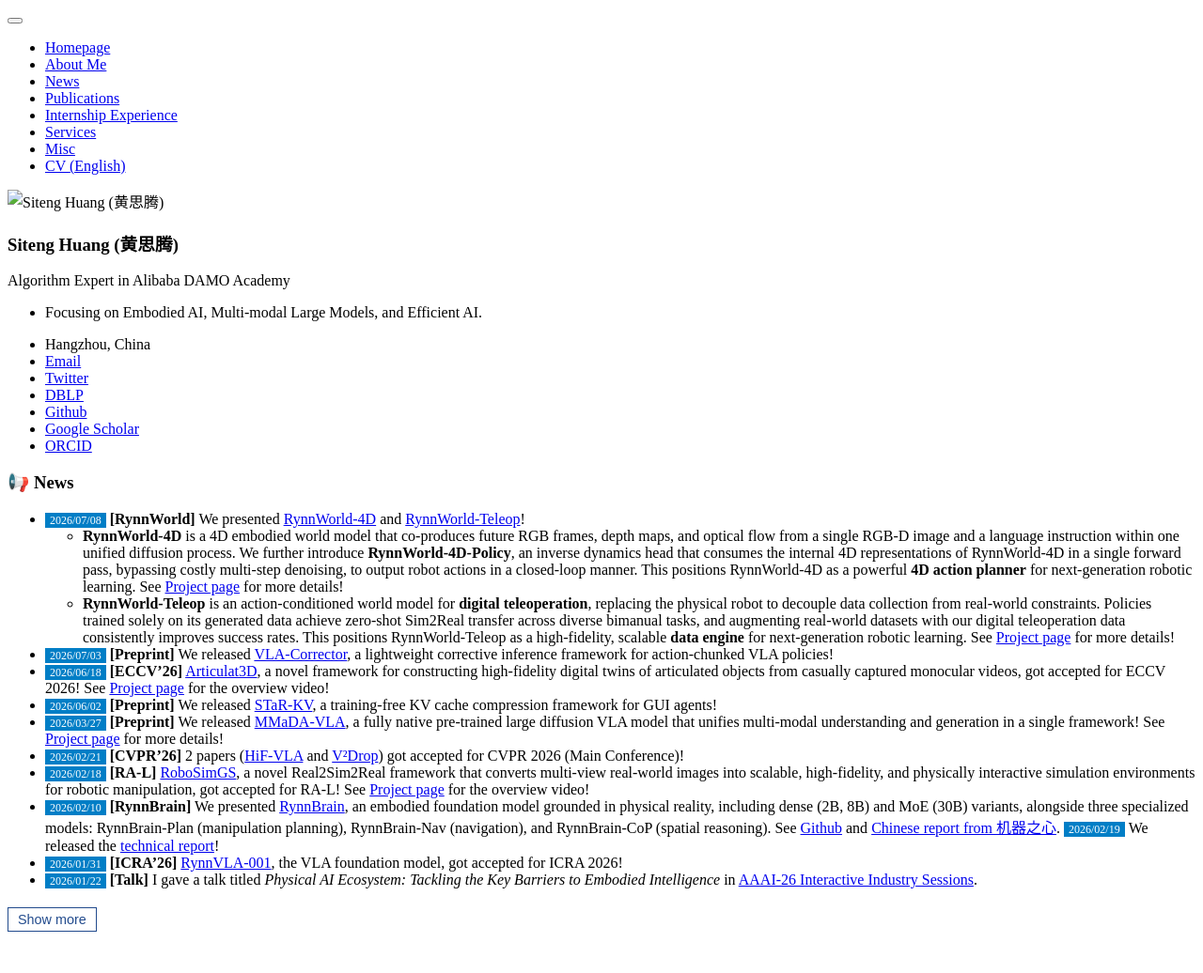
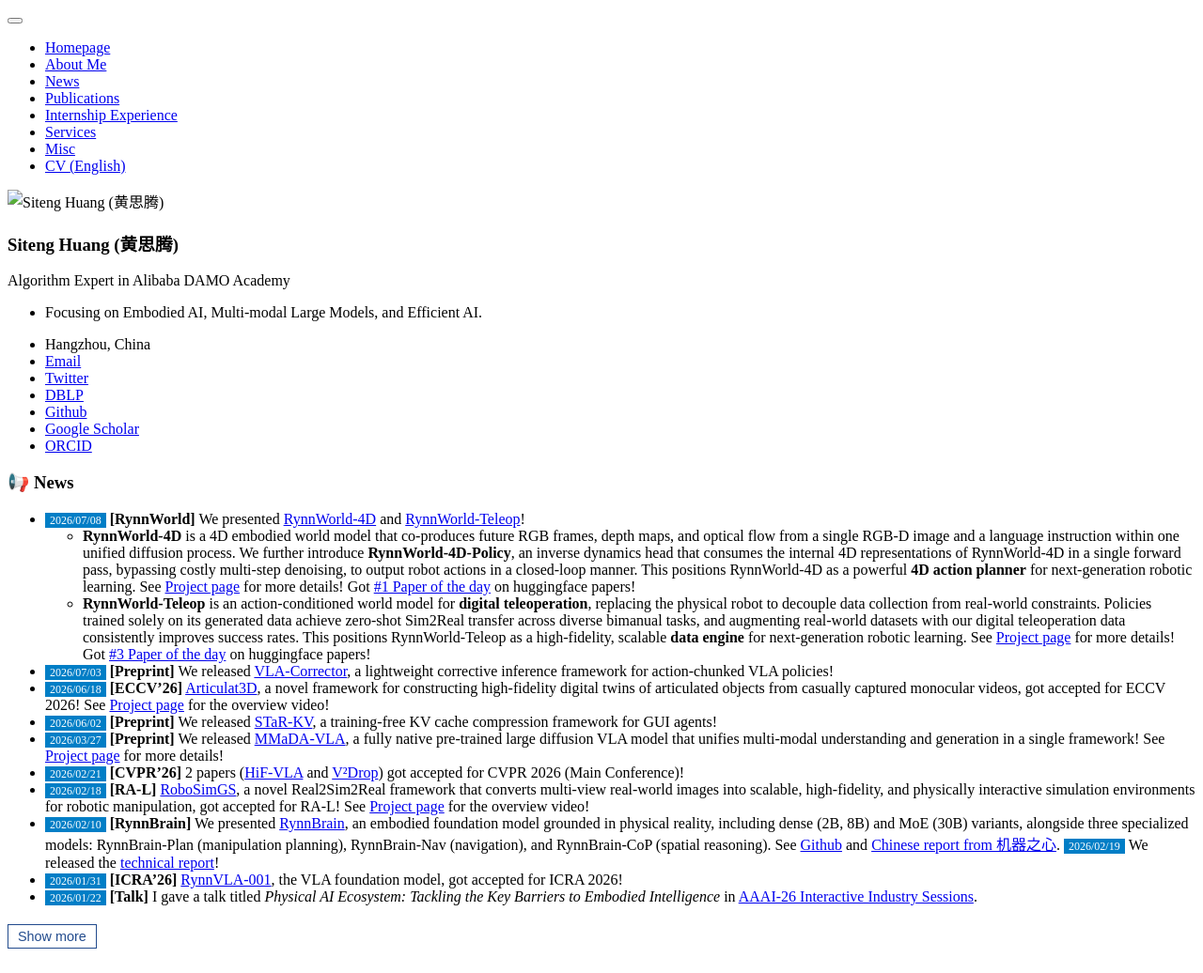
Before and after one commit to bighuang624/bighuang624.github.io, a Jekyll site: the page built from _pages/includes/news.md, in a window 1280 px wide. Shown: the whole page at 94% size. Built offline with Jekyll 4.4.1, drawn with Linux system fonts in a browser that asks for light colours; our own code applies the rules of GitHub Pages for plain Markdown files.

Commit message:
update news

```diff
--- a/_pages/includes/news.md
+++ b/_pages/includes/news.md
@@ -27,12 +27,12 @@
 </style>
 
 * <span style="font-size:12px;color:#FFFFFF;background-color:#007ec6;padding:1px 5px 1.5px 5px;">2026/07/08</span> **[RynnWorld]** We presented [RynnWorld-4D](https://arxiv.org/abs/2607.06559) and [RynnWorld-Teleop](https://arxiv.org/abs/2607.06558)!
-  * **RynnWorld-4D** is a 4D embodied world model that co-produces future RGB frames, depth maps, and optical flow from a single RGB-D image and a language instruction within one unified diffusion process. We further introduce **RynnWorld-4D-Policy**, an inverse dynamics head that consumes the internal 4D representations of RynnWorld-4D in a single forward pass, bypassing costly multi-step denoising, to output robot actions in a closed-loop manner. This positions RynnWorld-4D as a powerful **4D action planner** for next-generation robotic learning. See [Project page](https://alibaba-damo-academy.github.io/RynnWorld-4D.github.io) for more details!
-  * **RynnWorld-Teleop** is an action-conditioned world model for **digital teleoperation**, replacing the physical robot to decouple data collection from real-world constraints. Policies trained solely on its generated data achieve zero-shot Sim2Real transfer across diverse bimanual tasks, and augmenting real-world datasets with our digital teleoperation data consistently improves success rates. This positions RynnWorld-Teleop as a high-fidelity, scalable **data engine** for next-generation robotic learning. See [Project page](https://alibaba-damo-academy.github.io/RynnWorld-Teleop.github.io) for more details!
+  * **RynnWorld-4D** is a 4D embodied world model that co-produces future RGB frames, depth maps, and optical flow from a single RGB-D image and a language instruction within one unified diffusion process. We further introduce **RynnWorld-4D-Policy**, an inverse dynamics head that consumes the internal 4D representations of RynnWorld-4D in a single forward pass, bypassing costly multi-step denoising, to output robot actions in a closed-loop manner. This positions RynnWorld-4D as a powerful **4D action planner** for next-generation robotic learning. See [Project page](https://alibaba-damo-academy.github.io/RynnWorld-4D.github.io) for more details! Got [#1 Paper of the day](https://huggingface.co/papers/2607.06559) on huggingface papers!
+  * **RynnWorld-Teleop** is an action-conditioned world model for **digital teleoperation**, replacing the physical robot to decouple data collection from real-world constraints. Policies trained solely on its generated data achieve zero-shot Sim2Real transfer across diverse bimanual tasks, and augmenting real-world datasets with our digital teleoperation data consistently improves success rates. This positions RynnWorld-Teleop as a high-fidelity, scalable **data engine** for next-generation robotic learning. See [Project page](https://alibaba-damo-academy.github.io/RynnWorld-Teleop.github.io) for more details! Got [#3 Paper of the day](https://huggingface.co/papers/2607.06558) on huggingface papers!
 * <span style="font-size:12px;color:#FFFFFF;background-color:#007ec6;padding:1px 5px 1.5px 5px;">2026/07/03</span> **[Preprint]** We released [VLA-Corrector](https://arxiv.org/abs/2607.01804), a lightweight corrective inference framework for action-chunked VLA policies!
 * <span style="font-size:12px;color:#FFFFFF;background-color:#007ec6;padding:1px 5px 1.5px 5px;">2026/06/18</span> **[ECCV'26]** [Articulat3D](https://arxiv.org/abs/2603.11606), a novel framework for constructing high-fidelity digital twins of articulated objects from casually captured monocular videos, got accepted for ECCV 2026! See [Project page](https://maxwell-zhao.github.io/Articulat3D/) for the overview video!
 * <span style="font-size:12px;color:#FFFFFF;background-color:#007ec6;padding:1px 5px 1.5px 5px;">2026/06/02</span> **[Preprint]** We released [STaR-KV](https://arxiv.org/abs/2606.01790), a training-free KV cache compression framework for GUI agents!
-* <span style="font-size:12px;color:#FFFFFF;background-color:#007ec6;padding:1px 5px 1.5px 5px;">2026/03/27</span> **[Preprint]** We released [MMaDA-VLA](https://arxiv.org/abs/2603.25406), a fully native pre-trained large diffusion VLA model that unifies multi-modal understanding and generation in a single framework! See [Project page](https://robosimgs.github.io/) for more details!
+* <span style="font-size:12px;color:#FFFFFF;background-color:#007ec6;padding:1px 5px 1.5px 5px;">2026/03/27</span> **[Preprint]** We released [MMaDA-VLA](https://arxiv.org/abs/2603.25406), a fully native pre-trained large diffusion VLA model that unifies multi-modal understanding and generation in a single framework! See [Project page](https://yliu-cs.github.io/MMaDA-VLA/) for more details!
 * <span style="font-size:12px;color:#FFFFFF;background-color:#007ec6;padding:1px 5px 1.5px 5px;">2026/02/21</span> **[CVPR'26]** 2 papers ([HiF-VLA](https://arxiv.org/abs/2512.09928) and [V²Drop](https://arxiv.org/abs/2509.01552)) got accepted for CVPR 2026 (Main Conference)!
 * <span style="font-size:12px;color:#FFFFFF;background-color:#007ec6;padding:1px 5px 1.5px 5px;">2026/02/18</span> **[RA-L]** [RoboSimGS](https://arxiv.org/abs/2510.10637), a novel Real2Sim2Real framework that converts multi-view real-world images into scalable, high-fidelity, and physically interactive simulation environments for robotic manipulation, got accepted for RA-L! See [Project page](https://robosimgs.github.io/) for the overview video!
 * <span style="font-size:12px;color:#FFFFFF;background-color:#007ec6;padding:1px 5px 1.5px 5px;">2026/02/10</span> **[RynnBrain]** We presented [RynnBrain](https://alibaba-damo-academy.github.io/RynnBrain.github.io/), an embodied foundation model grounded in physical reality, including dense (2B, 8B) and MoE (30B) variants, alongside three specialized models: RynnBrain‑Plan (manipulation planning), RynnBrain‑Nav (navigation), and RynnBrain‑CoP (spatial reasoning). See [Github](https://github.com/alibaba-damo-academy/RynnBrain) and [Chinese report from 机器之心](https://mp.weixin.qq.com/s/53UMfJL6VG-TAA4KJNv8Mg). <span style="font-size:12px;color:#FFFFFF;background-color:#007ec6;padding:1px 5px 1.5px 5px;">2026/02/19</span> We released the [technical report](https://arxiv.org/pdf/2602.14979)!
```
